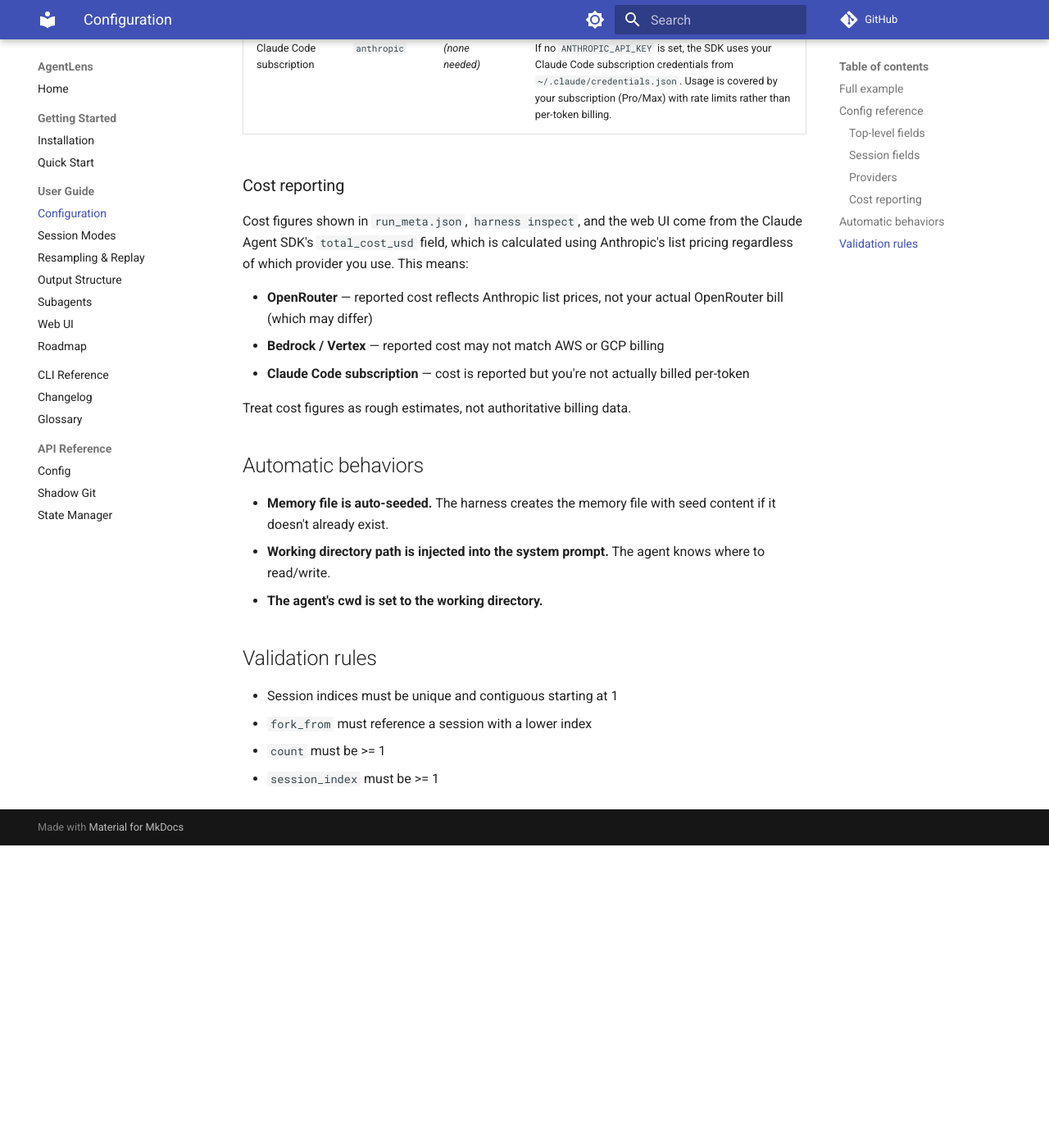
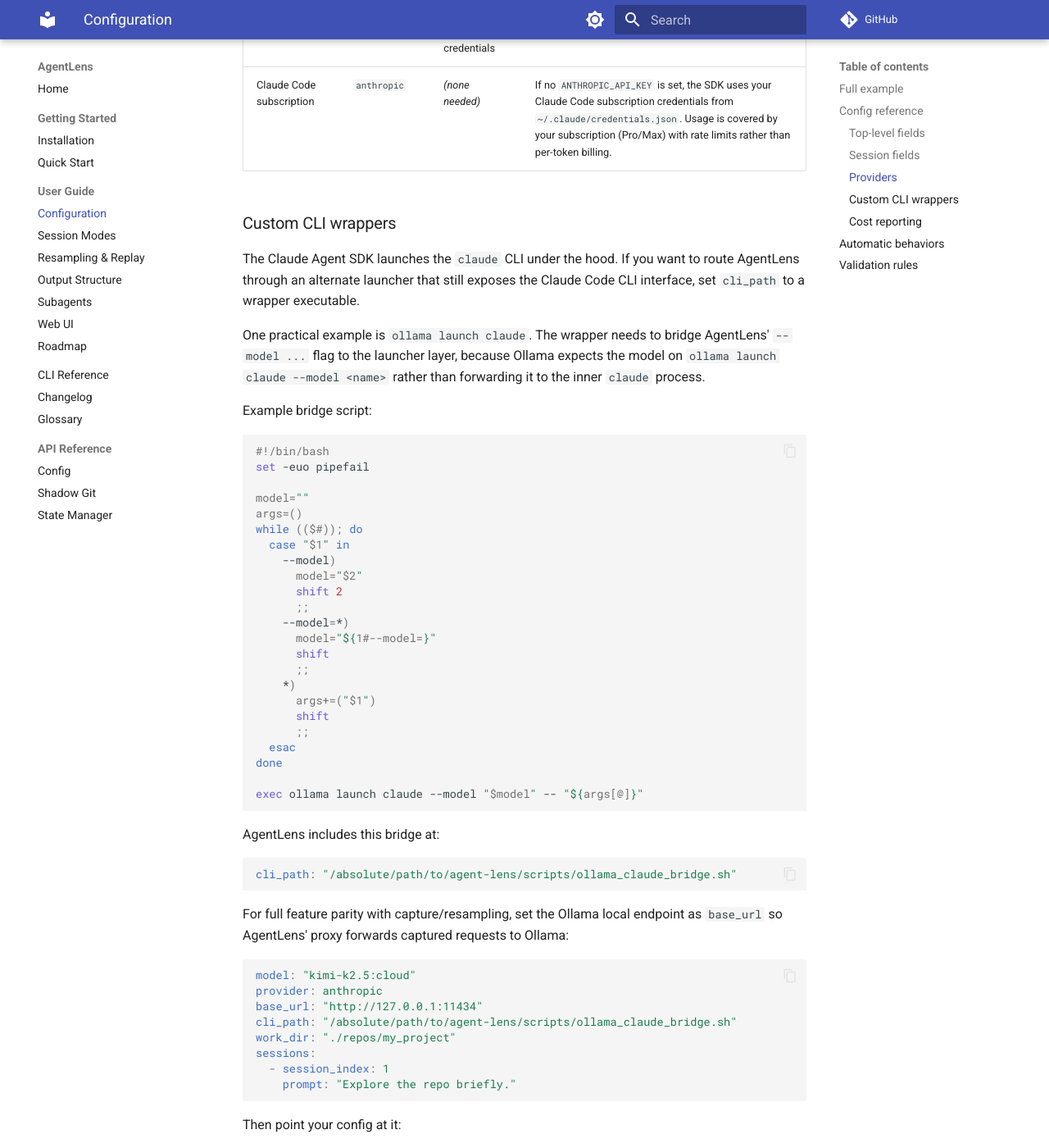
Before and after one commit to dreadnode/agent-lens, an MkDocs documentation site: the page built from docs/guide/configuration.md, in a window 1280 px wide and 1400 px high, scrolled down 3198 px. Shown: the whole window at 82% size. Built offline with MkDocs 1.6.1 and Material for MkDocs 9.7.7, drawn with Linux system fonts in a browser that asks for light colours; comment, search, counter and statistics services are not loaded; before the commit the page ends 4229 px from its top, so only the background shows below that; some of the changed text lies outside the part shown.

Commit message:
feat: ollama integration

````diff
--- a/docs/guide/configuration.md
+++ b/docs/guide/configuration.md
@@ -51,6 +51,7 @@
 | `model` | yes | — | Claude model identifier (e.g. `claude-sonnet-4-20250514`) |
 | `provider` | no | `anthropic` | API provider: `anthropic`, `openrouter`, `bedrock`, `vertex` |
 | `base_url` | no | — | Custom API base URL (overrides provider default) |
+| `cli_path` | no | — | Override the `claude` executable path used by the Claude Agent SDK. Useful for wrappers such as `ollama launch claude`. |
 | `hypothesis` | no | — | What this experiment tests. Shown in the web UI. |
 | `work_dir` | yes | — | Working directory the agent operates in (any directory) |
 | `repo_name` | no | — | Human-readable name for the working directory |
@@ -92,6 +93,78 @@
 | GCP Vertex AI | `vertex` | GCP credentials | Sets `CLAUDE_CODE_USE_VERTEX=1` |
 | Claude Code subscription | `anthropic` | *(none needed)* | If no `ANTHROPIC_API_KEY` is set, the SDK uses your Claude Code subscription credentials from `~/.claude/credentials.json`. Usage is covered by your subscription (Pro/Max) with rate limits rather than per-token billing. |
 
+### Custom CLI wrappers
+
+The Claude Agent SDK launches the `claude` CLI under the hood. If you want
+to route AgentLens through an alternate launcher that still exposes the Claude
+Code CLI interface, set `cli_path` to a wrapper executable.
+
+One practical example is `ollama launch claude`. The wrapper needs to bridge
+AgentLens' `--model ...` flag to the launcher layer, because Ollama expects
+the model on `ollama launch claude --model <name>` rather than forwarding it
+to the inner `claude` process.
+
+Example bridge script:
+
+```bash
+#!/bin/bash
+set -euo pipefail
+
+model=""
+args=()
+while (($#)); do
+  case "$1" in
+    --model)
+      model="$2"
+      shift 2
+      ;;
+    --model=*)
+      model="${1#--model=}"
+      shift
+      ;;
+    *)
+      args+=("$1")
+      shift
+      ;;
+  esac
+done
+
+exec ollama launch claude --model "$model" -- "${args[@]}"
+```
+
+AgentLens includes this bridge at:
+
+```yaml
+cli_path: "/absolute/path/to/agent-lens/scripts/ollama_claude_bridge.sh"
+```
+
+For full feature parity with capture/resampling, set the Ollama local endpoint
+as `base_url` so AgentLens' proxy forwards captured requests to Ollama:
+
+```yaml
+model: "kimi-k2.5:cloud"
+provider: anthropic
+base_url: "http://127.0.0.1:11434"
+cli_path: "/absolute/path/to/agent-lens/scripts/ollama_claude_bridge.sh"
+work_dir: "./repos/my_project"
+sessions:
+  - session_index: 1
+    prompt: "Explore the repo briefly."
+```
+
+Then point your config at it:
+
+```yaml
+model: "kimi-k2.5:cloud"
+base_url: "http://127.0.0.1:11434"
+cli_path: "/absolute/path/to/agent-lens/scripts/ollama_claude_bridge.sh"
+provider: anthropic
+work_dir: "./repos/my_project"
+sessions:
+  - session_index: 1
+    prompt: "Explore the repo briefly."
+```
+
 ### Cost reporting
 
 Cost figures shown in `run_meta.json`, `harness inspect`, and the web UI come from the Claude Agent SDK's `total_cost_usd` field, which is calculated using Anthropic's list pricing regardless of which provider you use. This means:
````
Also changed, not shown: README.md (+6 -0 lines), 4 other files.
